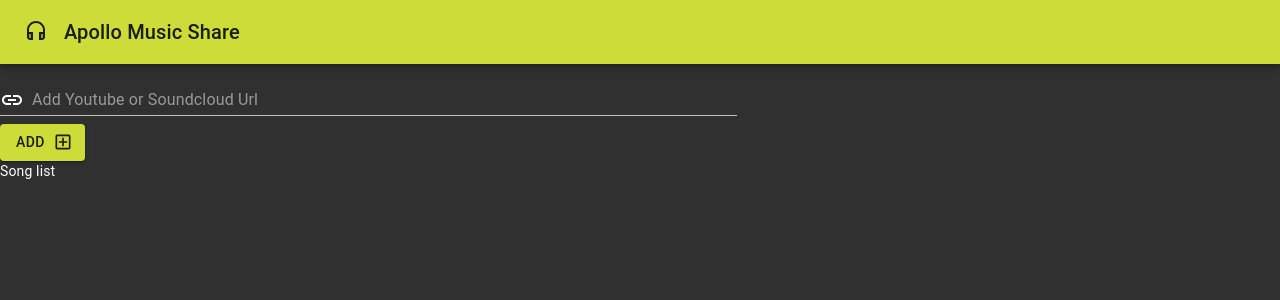
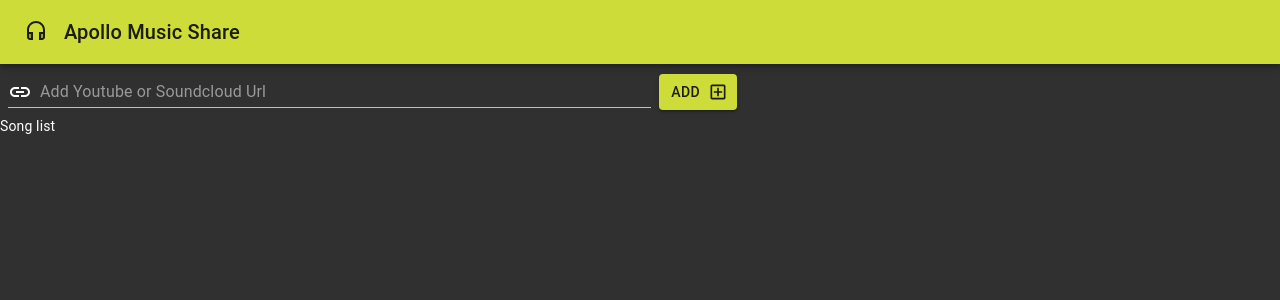
Before and after one commit to szaster/Apollo-Music-Share, a React (Create React App) app: page / in a window 1280 px wide. Shown: the top 300 px of the page. Built offline with nearby package versions, Linux system fonts and the light colour scheme.

Commit message:
added styling to dialog window

```diff
--- a/src/components/AddSong.js
+++ b/src/components/AddSong.js
@@ -11,21 +11,45 @@ import {
 } from "@material-ui/core";
 import { Link, AddBoxOutlined } from "@material-ui/icons";
 
+const useStyles = makeStyles((theme) => ({
+  container: {
+    display: "flex",
+    alignItems: "center",
+  },
+  urlInput: {
+    margin: theme.spacing(1),
+  },
+  addSongButton: {
+    margin: theme.spacing(1),
+  },
+  dialog: {
+    textAlign: "center",
+  },
+  thumbnail: {
+    width: "90%",
+  },
+}));
+
 function AddSong() {
+  const classes = useStyles();
   const [dialog, setDialog] = React.useState(false);
 
   function handleCloseDialog() {
     setDialog(false);
   }
   return (
-    <div>
-      <Dialog open={dialog} onClose={handleCloseDialog}>
+    <div className={classes.container}>
+      <Dialog
+        className={classes.dialog}
+        open={dialog}
+        onClose={handleCloseDialog}
+      >
         <DialogTitle> Edit Song </DialogTitle>
         <DialogContent>
           <img
             alt="song thumbnail"
-            width="100%"
             src="https://artist.com/art-recognition-and-education/wp-content/themes/artist-blog/media-files/2016/05/abstract-2.jpg"
+            className={classes.thumbnail}
           />
           <TextField margin="dense" name="title" label="Title" fullWidth />
           <TextField margin="dense" name="artist" label="Artist" fullWidth />
@@ -40,19 +64,24 @@ function AddSong() {
           <Button onClick={handleCloseDialog} color="secondary">
             Cancel
           </Button>
-          <Button variant="outlined" color="primary">
+          <Button
+            className={classes.addSongButton}
+            variant="outlined"
+            color="primary"
+          >
             Add Song
           </Button>
         </DialogActions>
       </Dialog>
       <TextField
+        className={classes.urlInput}
         placeholder="Add Youtube or Soundcloud Url"
         fullWidth
         margin="normal"
         type="url"
         InputProps={{
           startAdornment: (
-            <InputAdornment>
+            <InputAdornment position="start">
               <Link />
             </InputAdornment>
           ),
```
